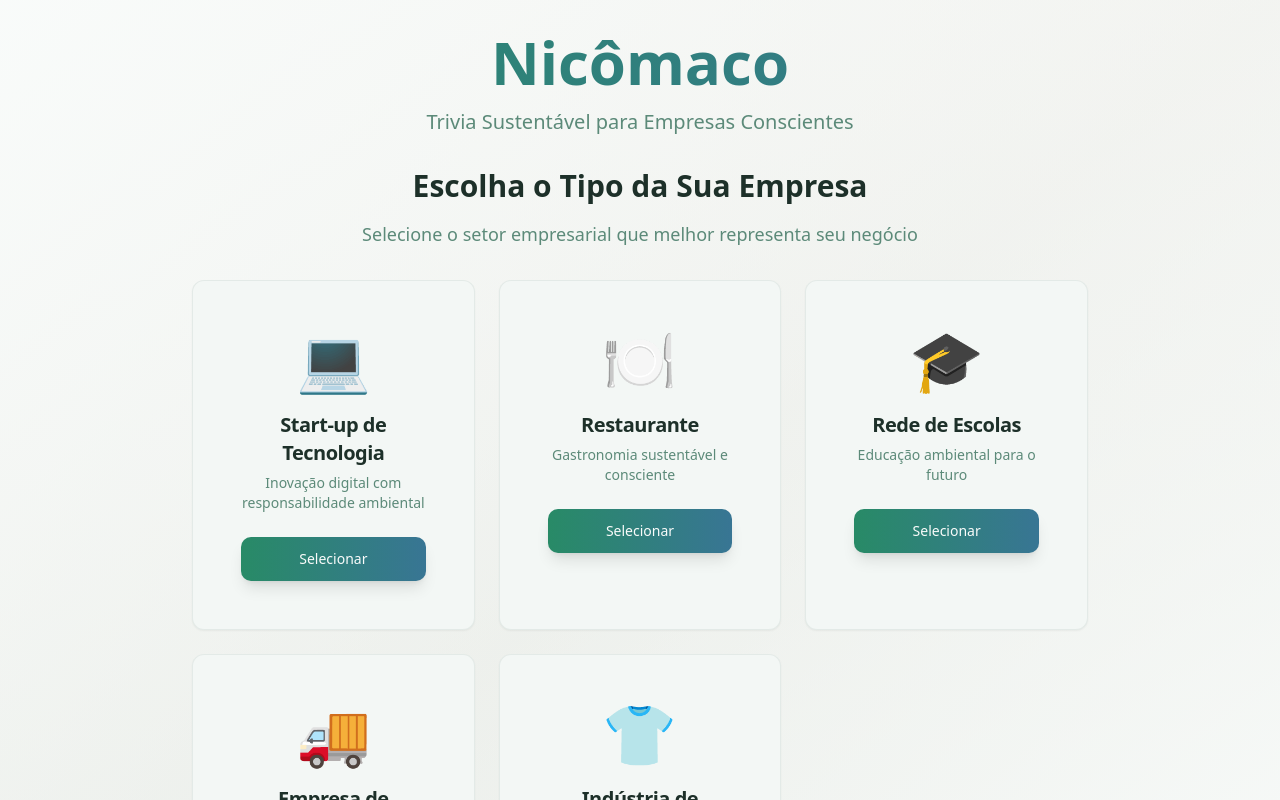
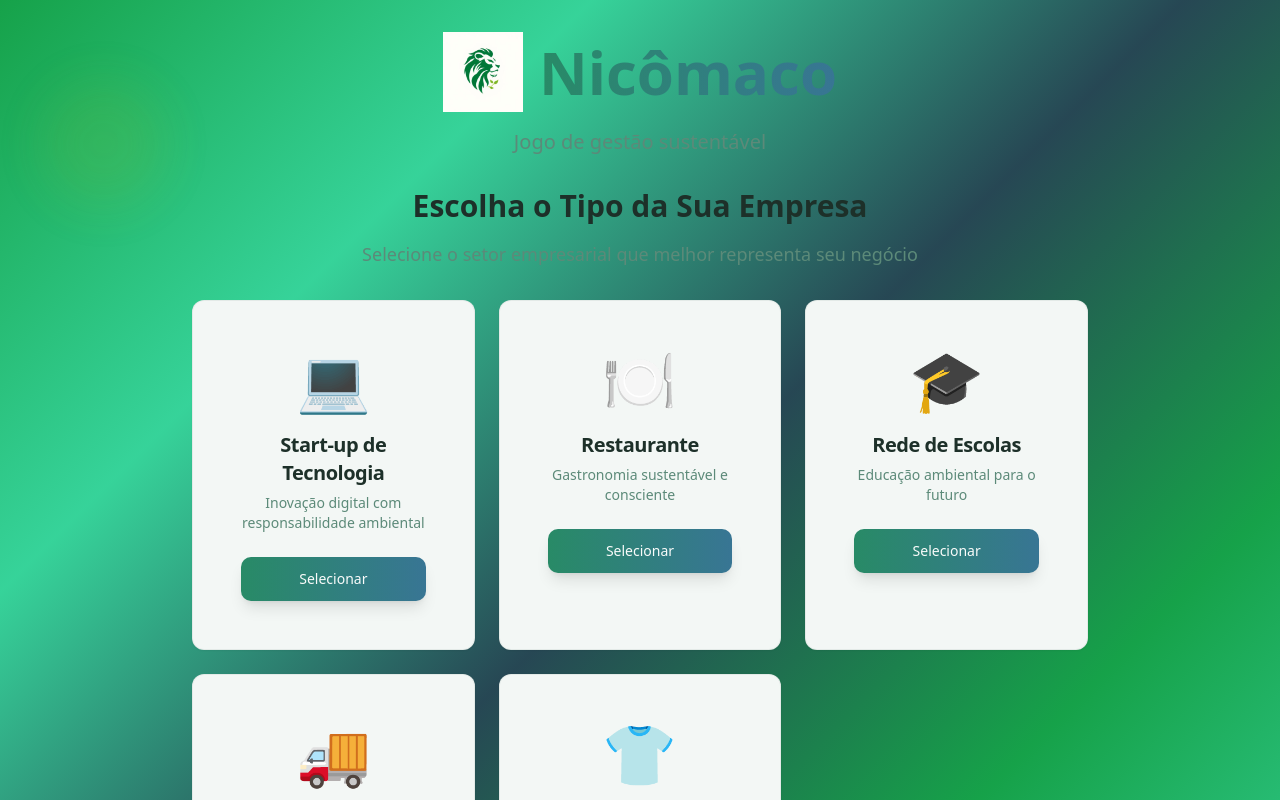
Before and after one commit to BibiTamagochi/nicomaco, a React (Vite) app: page / in a window 1280 px wide. Shown: the top 800 px of the page. Built offline with nearby package versions, Linux system fonts and the light colour scheme; the HTML template or start-up script is replaced by a standard one.

Commit message:
Add game end screen elements

```diff
--- a/src/components/GameResults.tsx
+++ b/src/components/GameResults.tsx
@@ -126,6 +126,14 @@ ${companyName} está comprometida com a sustentabilidade empresarial! 💚`;
         </CardContent>
       </Card>
 
+      {/* Gandhi Quote */}
+      <div className="text-center text-muted-foreground max-w-2xl mx-auto">
+        <blockquote className="text-lg italic border-l-4 border-primary pl-4 py-2 mb-4">
+          "A Terra provê o suficiente para satisfazer as necessidades de todos, mas não a ganância de todos."
+        </blockquote>
+        <cite className="text-sm font-medium">— Mahatma Gandhi</cite>
+      </div>
+
       {/* Footer Message */}
       <div className="text-center text-muted-foreground">
         <p className="text-sm">
--- a/src/components/NicomacoGame.tsx
+++ b/src/components/NicomacoGame.tsx
@@ -4,6 +4,7 @@ import { CompanySelection } from './CompanySelection';
 import { CompanyNaming } from './CompanyNaming';
 import { QuizSession } from './QuizSession';
 import { GameResults } from './GameResults';
+import nicomacoLogo from '../assets/nicomaco-logo.png';
 
 const initialGameState: GameState = {
   phase: 'company-selection',
@@ -53,15 +54,29 @@ export const NicomacoGame = () => {
   };
 
   return (
-    <div className="min-h-screen bg-gradient-to-br from-background via-muted/30 to-background">
-      <div className="container mx-auto px-4 py-8">
+    <div className="min-h-screen bg-gradient-sustainable relative overflow-hidden">
+      {/* Decorative Elements */}
+      <div className="absolute inset-0 overflow-hidden pointer-events-none">
+        <div className="absolute top-20 left-10 w-32 h-32 bg-accent/20 rounded-full blur-xl animate-pulse"></div>
+        <div className="absolute bottom-20 right-10 w-24 h-24 bg-secondary/20 rounded-full blur-lg animate-pulse delay-1000"></div>
+        <div className="absolute top-1/2 left-1/4 w-16 h-16 bg-primary/10 rounded-full blur-lg animate-pulse delay-500"></div>
+      </div>
+
+      <div className="container mx-auto px-4 py-8 relative z-10">
         {/* Header */}
         <div className="text-center mb-8">
-          <h1 className="text-6xl font-bold bg-gradient-to-r from-primary to-secondary bg-clip-text text-transparent mb-4">
-            Nicômaco
-          </h1>
+          <div className="flex items-center justify-center gap-4 mb-4">
+            <img
+              src={nicomacoLogo}
+              alt="Nicômaco Logo"
+              className="w-20 h-20 object-contain"
+            />
+            <h1 className="text-6xl font-bold bg-gradient-to-r from-primary to-secondary bg-clip-text text-transparent">
+              Nicômaco
+            </h1>
+          </div>
           <p className="text-xl text-muted-foreground">
-            Trivia Sustentável para Empresas Conscientes
+            Jogo de gestão sustentável
           </p>
         </div>
 
--- a/src/index.css
+++ b/src/index.css
@@ -56,6 +56,7 @@ All colors MUST be HSL.
     --gradient-success: linear-gradient(135deg, hsl(142 70% 45%), hsl(85 60% 45%));
     --gradient-card: linear-gradient(135deg, hsl(148 20% 96%), hsl(150 25% 98%));
     --gradient-bg: linear-gradient(180deg, hsl(150 25% 98%), hsl(148 20% 94%));
+    --gradient-sustainable: linear-gradient(135deg, hsl(142 76% 36%) 0%, hsl(158 64% 52%) 25%, hsl(197 37% 24%) 50%, hsl(142 76% 36%) 75%, hsl(158 64% 52%) 100%);
 
     /* Shadows */
     --shadow-soft: 0 4px 20px -2px hsl(158 55% 35% / 0.1);
--- a/tailwind.config.ts
+++ b/tailwind.config.ts
@@ -97,6 +97,9 @@ export default {
         "accordion-down": "accordion-down 0.2s ease-out",
         "accordion-up": "accordion-up 0.2s ease-out",
       },
+      backgroundImage: {
+        'gradient-sustainable': 'var(--gradient-sustainable)',
+      },
     },
   },
   plugins: [require("tailwindcss-animate")],
```
Also changed, not shown: src/assets/nicomaco-logo.png (added).
